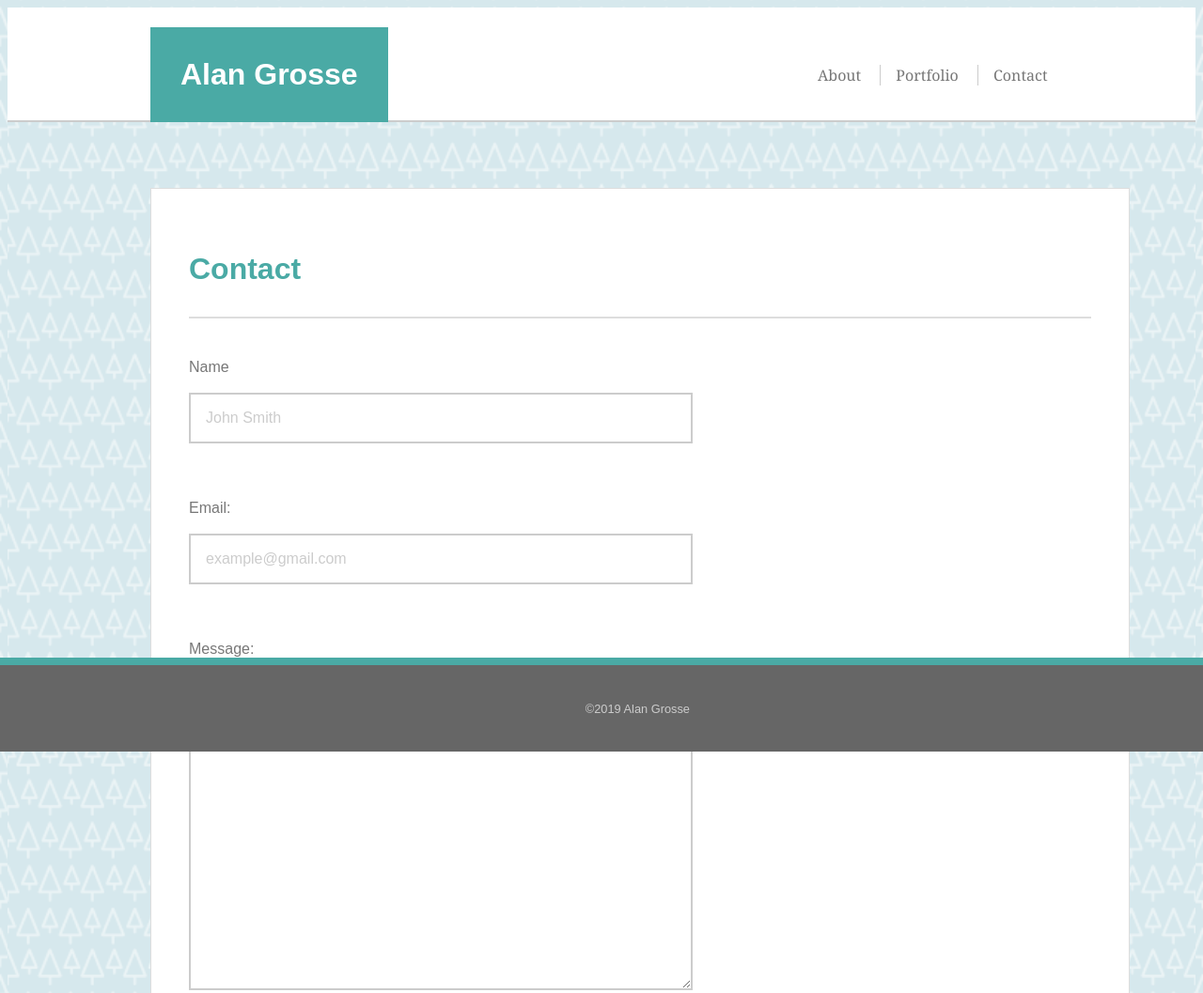
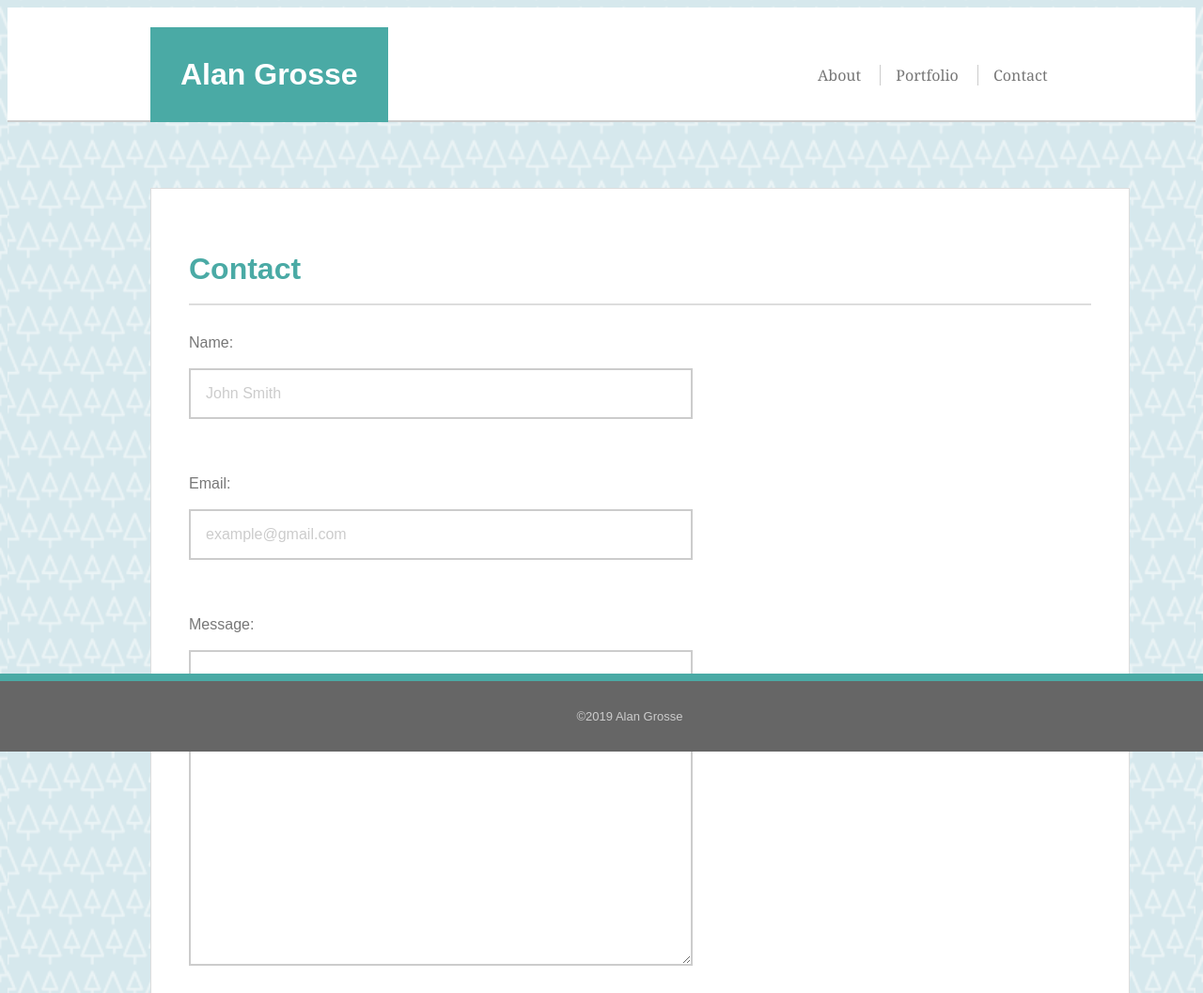
Before and after one commit to aagrosse/myportfolio, a plain HTML site: page contact.html in a window 1280 px wide. Shown: the top 1057 px of the page at 94% size. Drawn offline with Linux system fonts and the light colour scheme.

Commit message:
tweaked sizing of elements on all pages

```diff
--- a/assets/css/contact.css
+++ b/assets/css/contact.css
@@ -12,8 +12,8 @@
     font-family: Arial, Helvetica, sans-serif;
     display: block;
     border: 2px solid #cccccc;
-    margin-bottom: 1.5em;
-    padding: 1em;
+    margin-bottom: 24px;
+    padding: 16px;
     font-size: 16px;
 }
 
@@ -22,8 +22,8 @@
 	background-color: #4aaaa5;
 	color: #ffffff;
 	border: none;
-	padding: 1em 2em;
-    font-size: 1em;
+	padding: 16px 32px;
+    font-size: 16px;
     margin: 0 auto;
 }
 
--- a/assets/css/main.css
+++ b/assets/css/main.css
@@ -14,22 +14,22 @@
 }
 
 .main h2 {
-	font-size: 2em;
+	font-size: 32px;
 	font-weight: bold;
-	padding-bottom: 1em;
-	margin-bottom: 0.8em;
+	padding-bottom: 18px;
+	margin-bottom: 13px;
 	border-bottom: 2px solid #dddddd;
 }
 
 .main p {
 	font-size: 16px;
-	line-height: 1.75em;
-	margin-bottom: 2em;
+	line-height: 28px;
+	margin-bottom: 32px;
 }
 
 img.aboutme-photo {
 	float: left;
-	padding: 0 1em 1em 0;
+	padding: 0 16px 16px 0;
 	width: 200px;
 	height: 200px;
 }
@@ -39,9 +39,9 @@ footer {
 	left: 0;
 	bottom: 0;
 	width: 100%;
-	padding: 3em;
+	padding: 30px;
 	text-align: center;
-	font-size: 0.8em;
+	font-size: 13px;
 	color: #cccccc;
 	background-color: #666666;
     border-top: 8px solid #4aaaa5;
--- a/assets/css/portfolio.css
+++ b/assets/css/portfolio.css
@@ -21,9 +21,9 @@
     top: -90px;
     text-align: center;
     background-color: #4aaaa5;
-    padding: 1em;
+    padding: 16px;
     color: #ffffff;
-    z-index: 900;
+    z-index: 1000;
 }
 
 
@@ -32,11 +32,11 @@ footer {
 	left: 0;
 	bottom: 0;
 	width: 100%;
-	padding: 3em;
+	padding: 30px;
 	text-align: center;
-	font-size: 0.8em;
+	font-size: 13px;
 	color: #cccccc;
 	background-color: #666666;
     border-top: 8px solid #4aaaa5;
-    z-index: 1000;
+    z-index: 2000;
 }
--- a/assets/css/reset.css
+++ /dev/null
@@ -1,48 +0,0 @@
-/* http://meyerweb.com/eric/tools/css/reset/
-   v2.0 | 20110126
-   License: none (public domain)
-*/
-
-html, body, div, span, applet, object, iframe,
-h1, h2, h3, h4, h5, h6, p, blockquote, pre,
-a, abbr, acronym, address, big, cite, code,
-del, dfn, em, img, ins, kbd, q, s, samp,
-small, strike, strong, sub, sup, tt, var,
-b, u, i, center,
-dl, dt, dd, ol, ul, li,
-fieldset, form, label, legend,
-table, caption, tbody, tfoot, thead, tr, th, td,
-article, aside, canvas, details, embed,
-figure, figcaption, footer, header, hgroup,
-menu, nav, output, ruby, section, summary,
-time, mark, audio, video {
-	margin: 0;
-	padding: 0;
-	border: 0;
-	font-size: 100%;
-	font: inherit;
-	vertical-align: baseline;
-}
-/* HTML5 display-role reset for older browsers */
-article, aside, details, figcaption, figure,
-footer, header, hgroup, menu, nav, section {
-	display: block;
-}
-body {
-	line-height: 1;
-}
-ol, ul {
-	list-style: none;
-}
-blockquote, q {
-	quotes: none;
-}
-blockquote:before, blockquote:after,
-q:before, q:after {
-	content: '';
-	content: none;
-}
-table {
-	border-collapse: collapse;
-	border-spacing: 0;
-}
--- a/assets/css/style.css
+++ b/assets/css/style.css
@@ -66,11 +66,11 @@ header .box1{
 .logo{
     display: inline-block;
 	font-weight: bold;
-	font-size: 2em;
+	font-size: 32px;
 	letter-spacing: 0.04;
 	background-color: #4aaaa5;
 	color: #ffffff;
-	padding: 1em;
+	padding: 32px;
 	width: auto;
 }
 
--- a/contact.html
+++ b/contact.html
@@ -28,7 +28,7 @@
             <h2 class="page-title">Contact</h2><br>
 
             <form class="contact">
-                Name <br><br>
+                Name: <br><br>
                 <input type ="text" name="name" id="name" placeholder="John Smith"><br><br>
                 Email:<br><br>
                 <input type="text" name="email" id="email" placeholder="example@gmail.com"><br><br>
```
